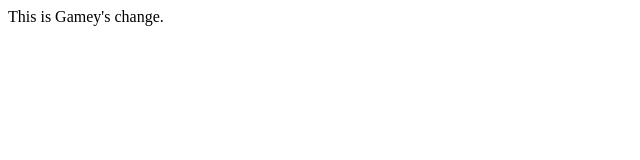
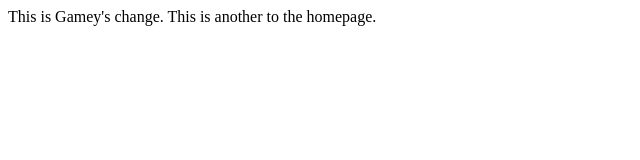
Before and after one commit to lamisplus/git_test, a plain HTML site: page index.html in a window 1280 px wide. Shown: the whole page, without its empty margins (0-640 px from the left). Drawn offline with Linux system fonts and the light colour scheme.

Commit message:
JIRA-059: [fix] fixed homepage content

```diff
--- a/index.html
+++ b/index.html
@@ -6,6 +6,6 @@
     <title>Homepage</title>
   </head>
   <body>
-    This is Gamey's change.
+    This is Gamey's change. This is another to the homepage.
   </body>
 </html>
```
